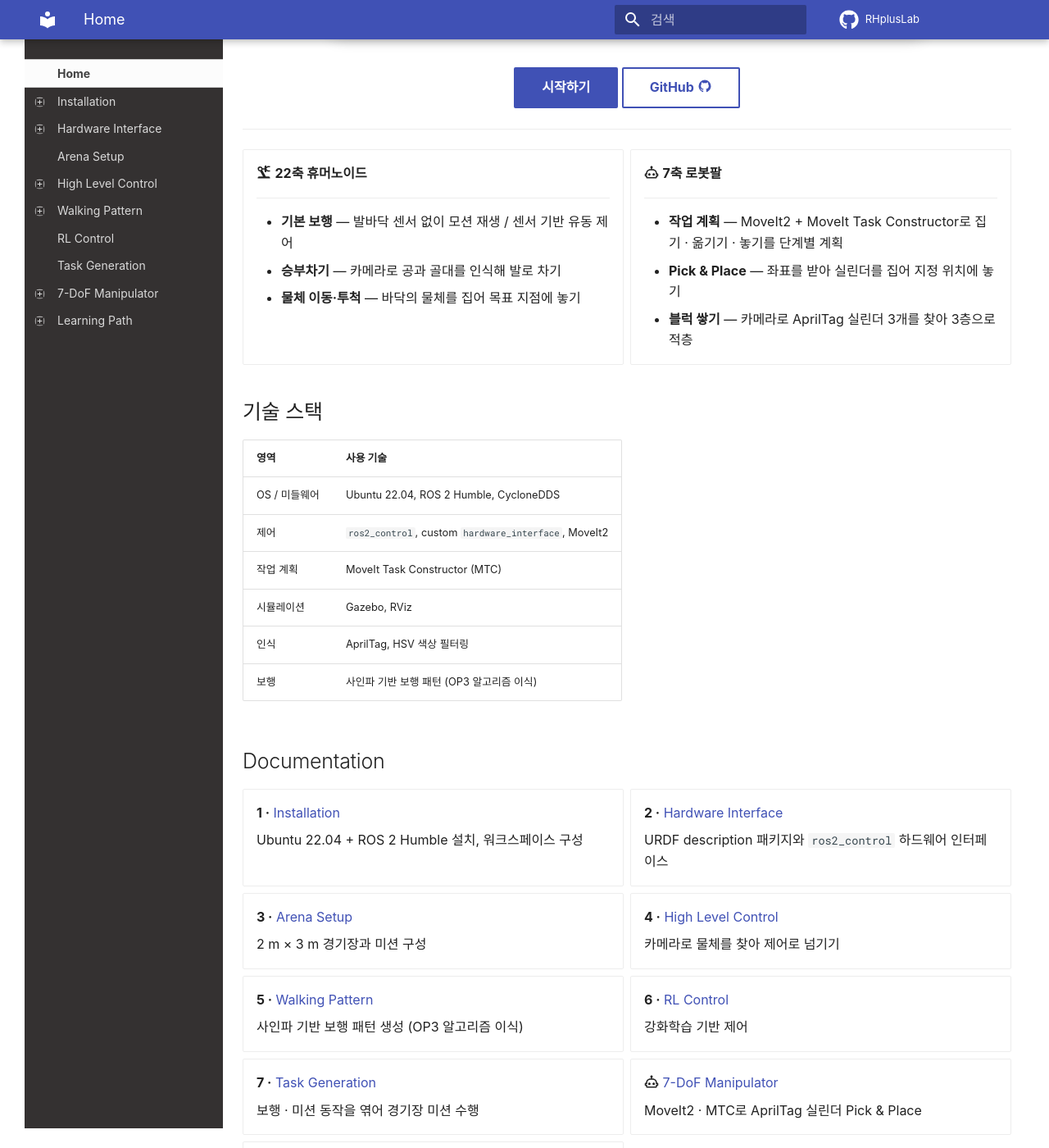
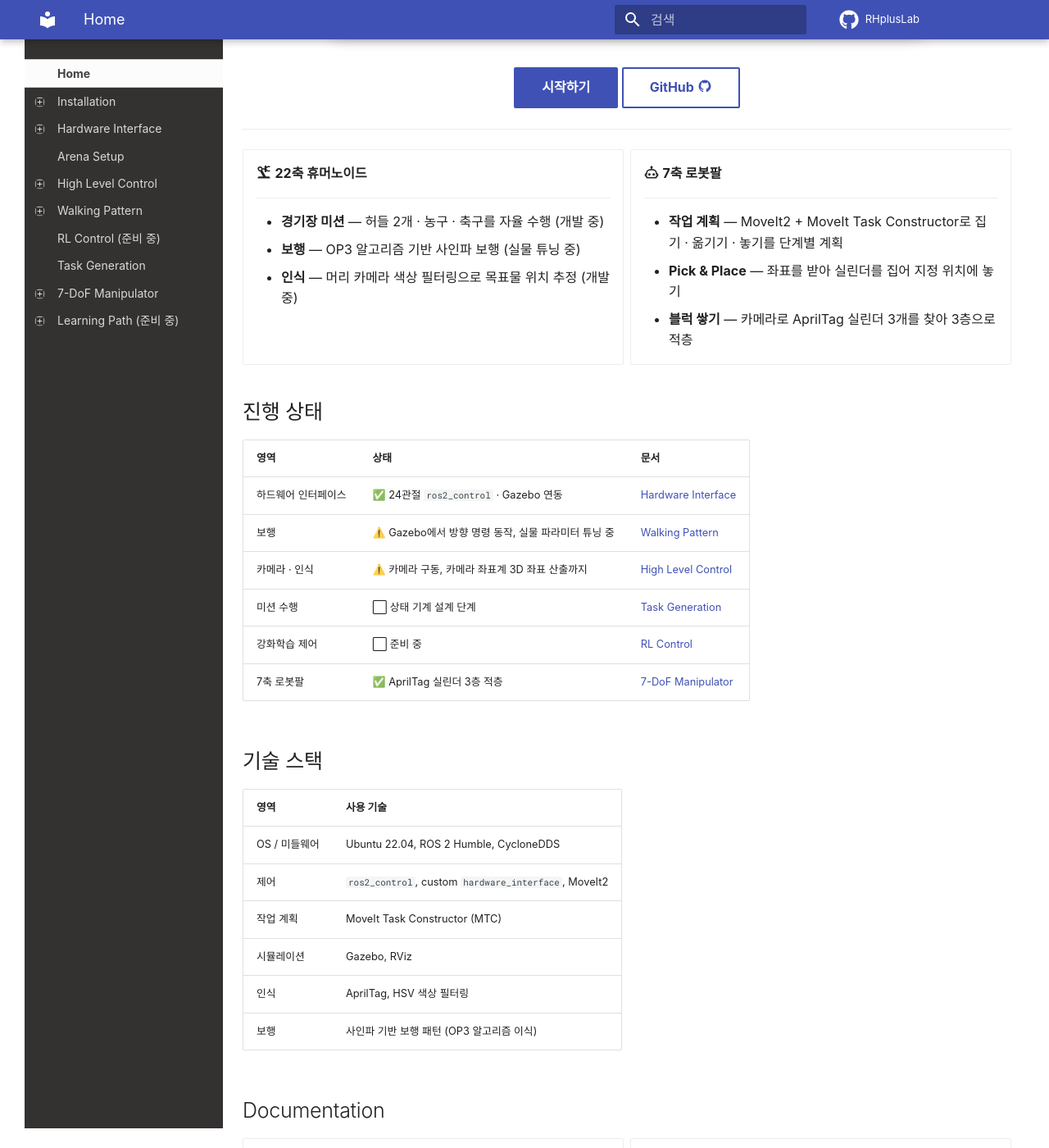
Before and after one commit to RHplusLab/RHplusLab.github.io, an MkDocs documentation site: the page built from docs/index.md, in a window 1280 px wide and 1400 px high, scrolled down 735 px. Shown: the whole window at 82% size. Built offline with MkDocs 1.6.1 and Material for MkDocs 9.7.7, drawn with Linux system fonts in a browser that asks for light colours; some web fonts are replaced; some of the changed text lies outside the part shown.

Commit message:
홈 진행 상태표 추가, 사이트 이름 통일, 준비 중 표시
- 홈: 휴머노이드 카드를 실제 미션 · 상태 기준으로 수정, 진행 상태표 추가
- 홈 제목을 RH+ Humanoid Project로 통일
- RL Control · Learning Path 메뉴와 홈 카드에 준비 중 표시
- Arena Setup 캡션 링크 수정

Co-Authored-By: Claude Opus 5.5 <noreply@anthropic.com>

```diff
--- a/docs/index.md
+++ b/docs/index.md
@@ -15,9 +15,9 @@
 
     ---
 
-    - **기본 보행** — 발바닥 센서 없이 모션 재생 / 센서 기반 유동 제어
-    - **승부차기** — 카메라로 공과 골대를 인식해 발로 차기
-    - **물체 이동·투척** — 바닥의 물체를 집어 목표 지점에 놓기
+    - **경기장 미션** — 허들 2개 · 농구 · 축구를 자율 수행 (개발 중)
+    - **보행** — OP3 알고리즘 기반 사인파 보행 (실물 튜닝 중)
+    - **인식** — 머리 카메라 색상 필터링으로 목표물 위치 추정 (개발 중)
 
 -   :material-robot-outline: **7축 로봇팔**
 
@@ -28,6 +28,17 @@
     - **블럭 쌓기** — 카메라로 AprilTag 실린더 3개를 찾아 3층으로 적층
 
 </div>
+
+## 진행 상태
+
+| 영역 | 상태 | 문서 |
+|---|---|---|
+| 하드웨어 인터페이스 | ✅ 24관절 `ros2_control` · Gazebo 연동 | [Hardware Interface](hw/index.md) |
+| 보행 | ⚠️ Gazebo에서 방향 명령 동작, 실물 파라미터 튜닝 중 | [Walking Pattern](walk/index.md) |
+| 카메라 · 인식 | ⚠️ 카메라 구동, 카메라 좌표계 3D 좌표 산출까지 | [High Level Control](vision/index.md) |
+| 미션 수행 | ⬜ 상태 기계 설계 단계 | [Task Generation](task/index.md) |
+| 강화학습 제어 | ⬜ 준비 중 | [RL Control](rl.md) |
+| 7축 로봇팔 | ✅ AprilTag 실린더 3층 적층 | [7-DoF Manipulator](arm/index.md) |
 
 ## 기술 스택
 
@@ -66,7 +77,7 @@
 
 -   **6 ·** [RL Control](rl.md)
 
-    강화학습 기반 제어
+    강화학습 기반 제어 — 준비 중
 
 -   **7 ·** [Task Generation](task/index.md)
 
@@ -78,7 +89,7 @@
 
 -   :material-school: [Learning Path](study/index.md)
 
-    제어 이론 커리큘럼
+    제어 이론 커리큘럼 — 준비 중
 
 </div>
 
--- a/mkdocs.yml
+++ b/mkdocs.yml
@@ -89,7 +89,7 @@ nav:
       - Overview: walk/index.md
       - Sine-Based Walking: walk/sine.md
       - References: walk/refs.md
-  - RL Control: rl.md
+  - RL Control (준비 중): rl.md
   - Task Generation: task/index.md
   - 7-DoF Manipulator:
       - Overview: arm/index.md
@@ -97,6 +97,6 @@ nav:
       - MoveIt Task Constructor: arm/mtc.md
       - Pick & Place: arm/pick-place.md
       - AprilTag Integration: arm/apriltag.md
-  - Learning Path:
+  - Learning Path (준비 중):
       - Overview: study/index.md
       - Control Theory Curriculum: study/curriculum.md
```
Also changed, not shown: other parts of docs/index.md (+2 -2 lines), docs/arena.md (+1 -1 lines).
